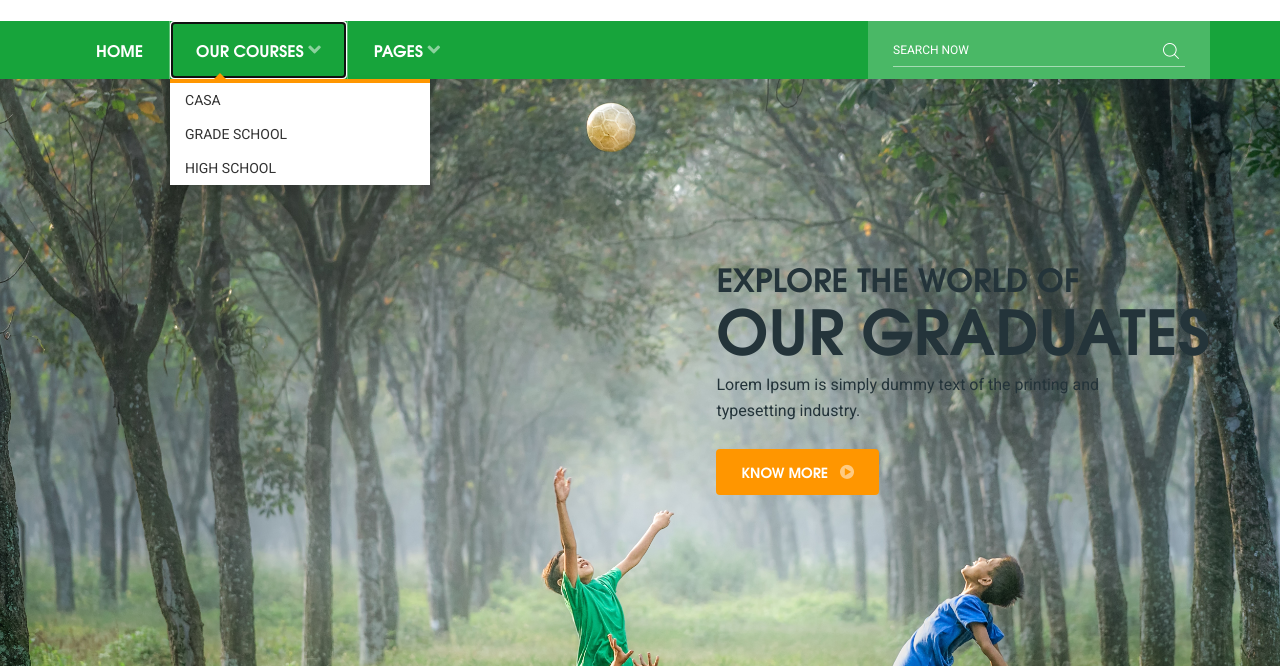
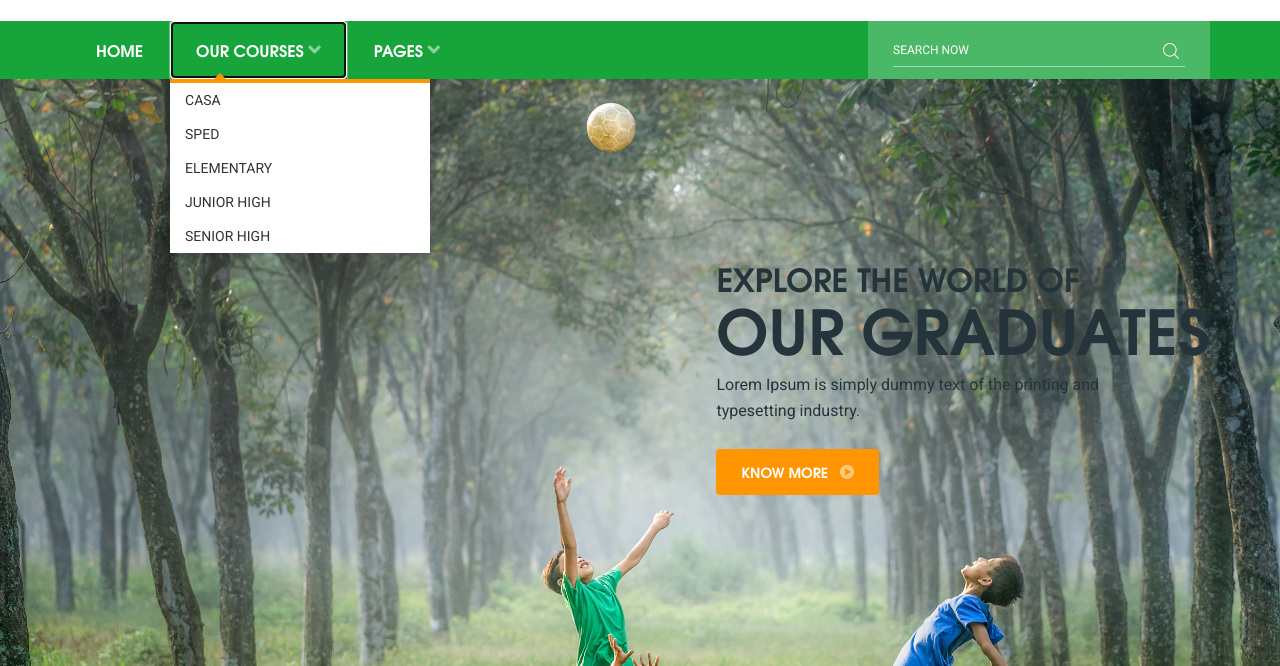
Before and after one commit to 42force/online_lgms, a Django app: template lgmssis/templates/flatpages/about.html in a window 1280 px wide, after a click on "OUR COURSES". Shown: the part 295-961 px from the top of the page. Run offline with Django 3.2, Linux system fonts and the light colour scheme; the template is opened without the code that fills it, so the values that code supplies are empty; some libraries are stand-ins or nearby versions.

Commit message:
revision base, index, courses

```diff
--- a/lgmssis/templates/base.html
+++ b/lgmssis/templates/base.html
@@ -151,8 +151,10 @@
             <li class="dropdown"> <a data-toggle="dropdown" href="#">Our Courses <i class="fa fa-angle-down" aria-hidden="true"></i></a>
               <ul class="dropdown-menu">
                 <li><a href="course-listing.html">CASA</a></li>
-                <li><a href="mba-marketing.html">GRADE SCHOOL</a></li>
-                <li><a href="mba-general.html">HIGH SCHOOL</a></li>
+                <li><a href="course-listing.html">SPED</a></li>
+                <li><a href="mba-marketing.html">ELEMENTARY</a></li>
+                <li><a href="mba-general.html">JUNIOR HIGH</a></li>
+                <li><a href="mba-general.html">SENIOR HIGH</a></li>
                 <!-- <li><a href="mba-operations.html">MBA Operations</a></li> -->
               </ul>
             </li>
```
Also changed, not shown: lgmssis/templates/lgmssis/index.html (+19 -4 lines).
